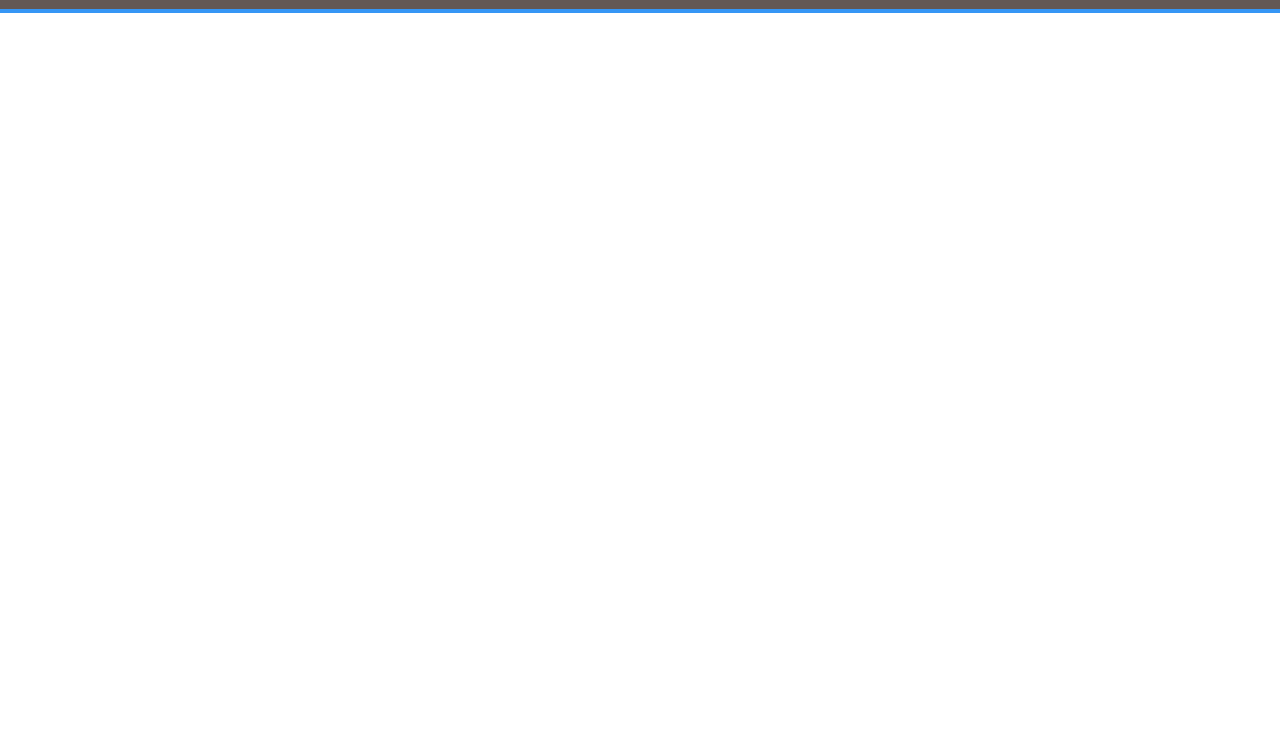
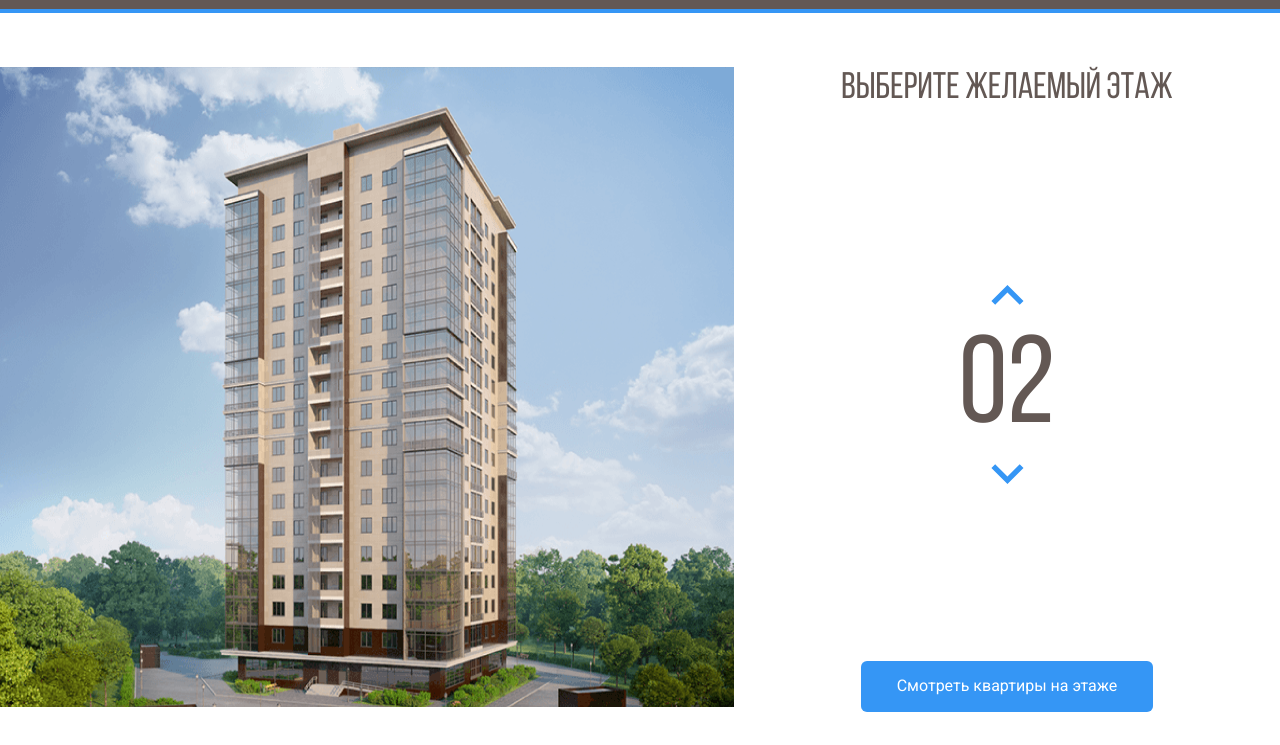
Before and after one commit to ilfat1508/melody, a plain HTML site: page index.html in a window 1280 px wide. Shown: the part 55-800 px from the top of the page. Drawn offline with nearby package versions, Linux system fonts and the light colour scheme.

Commit message:
added content

```diff
--- a/css/style.css
+++ b/css/style.css
@@ -1,3 +1,12 @@
+@font-face {
+  font-family: "Bebas Neue";
+  src: local("Bebas Neue Regular Regular"), local("BebasNeueRegular"),
+    url("../fonts/BebasNeueRegular.woff2") format("woff2"),
+    url("../fonts/BebasNeueRegular.woff") format("woff");
+  font-weight: normal;
+  font-style: normal;
+  font-display: swap;
+}
 * {
   box-sizing: border-box;
 }
@@ -52,3 +61,68 @@ body {
   text-decoration: none;
   color: #fff;
 }
+.main {
+  max-width: 1280px;
+  margin: auto;
+  padding-top: 54px;
+  display: flex;
+}
+
+.home-image path {
+  opacity: 0;
+  cursor: pointer;
+}
+
+.home-image path:hover {
+  opacity: 1;
+}
+
+.main-info {
+  flex-grow: 1;
+  text-align: center;
+  display: flex;
+  flex-direction: column;
+  align-items: center;
+  justify-content: space-between;
+}
+
+.counter-group {
+  display: flex;
+  flex-direction: column;
+  align-items: center;
+}
+
+.counter-button {
+  background-color: #fff;
+  border: none;
+}
+
+.counter-arrow-down {
+  transform: rotateX(180deg);
+}
+
+.main-title {
+  margin: 0;
+  font-family: "Bebas Neue", sans-serif;
+  font-style: normal;
+  font-weight: 400;
+  font-size: 37px;
+  line-height: 44px;
+  color: #635854;
+}
+
+.counter {
+  font-family: "Bebas Neue", sans-serif;
+  color: #635854;
+  font-size: 124px;
+  margin-top: 10px;
+}
+
+.button-primary {
+  background: #3596f5;
+  border-radius: 6px;
+  padding: 16px 36px;
+  color: #fff;
+  border: none;
+  cursor: pointer;
+}
--- a/index.html
+++ b/index.html
@@ -58,5 +58,147 @@
         <!-- /.navbar -->
       </div>
     </header>
+    <main class="main">
+      <div class="main-image">
+        <svg
+          class="home-image"
+          width="734"
+          height="640px"
+          viewBox="0 0 734 640"
+          fill="none"
+          xmlns="http://www.w3.org/2000/svg"
+          xmlns:xlink="http://www.w3.org/1999/xlink"
+        >
+          <rect width="734" height="120%" fill="url(#pattern0)" />
+          <defs>
+            <pattern
+              id="pattern0"
+              patternContentUnits="objectBoundingBox"
+              width="1"
+              height="1"
+            >
+              <use
+                xlink:href="#image0_1_86"
+                transform="translate(-0.00408719) scale(0.0013624)"
+              />
+            </pattern>
+            <image
+              id="image0_1_86"
+              width="740"
+              height="640"
+              xlink:href="img/home.png"
+            />
+          </defs>
+          <path
+            d="M222 527L442.8 535L512 521.3V543L443.5 562.7L222 551.7V527Z"
+            fill="#3595F6"
+            fill-opacity="0.75"
+          />
+          <path
+            d="M223 526V501L443.3 504.3L513 501V521L443.7 534L223 526Z"
+            fill="#3595F6"
+            fill-opacity="0.75"
+          />
+          <path
+            d="M223 500V475H444H513V498L445 505L223 500Z"
+            fill="#3595F6"
+            fill-opacity="0.75"
+          />
+          <path
+            d="M223 476V451L444.3 447.3L512 454V476H444"
+            fill="#3595F6"
+            fill-opacity="0.75"
+          />
+          <path
+            d="M223 450V424L444.5 420.7L513 431.7V453L444 446.3L223 450Z"
+            fill="#3595F6"
+            fill-opacity="0.75"
+          />
+          <path
+            d="M222 423V399.3L443 387L514 410V431.3L443 419L222 423Z"
+            fill="#3595F6"
+            fill-opacity="0.75"
+          />
+          <path
+            d="M222 401V376L444.2 359.7L514 388.3V409L443.7 387.3L222 401Z"
+            fill="#3595F6"
+            fill-opacity="0.75"
+          />
+          <path
+            d="M222 376V351L444.5 330.7L514 367.3V388L442 359.3L222 376Z"
+            fill="#3595F6"
+            fill-opacity="0.75"
+          />
+          <path
+            d="M222 350V326L445 301.3L514 345.3V367L444.7 329L222 350Z"
+            fill="#3595F6"
+            fill-opacity="0.75"
+          />
+          <path
+            d="M222 325V301L444.5 272.3L514 323.3V344L443.7 301.7L222 325Z"
+            fill="#3595F6"
+            fill-opacity="0.75"
+          />
+          <path
+            d="M221 301V277L443.3 244L514 303.3V323L444 272.3L221 301Z"
+            fill="#3595F6"
+            fill-opacity="0.75"
+          />
+          <path
+            d="M222 276V252L443.2 217L513 281V302L444.3 243.7L222 276Z"
+            fill="#3595F6"
+            fill-opacity="0.75"
+          />
+          <path
+            d="M222 252V227L444.3 189L513 259.3V280L444 216L222 252Z"
+            fill="#3595F6"
+            fill-opacity="0.75"
+          />
+          <path
+            d="M222 226V201L442.8 157.3L513 236.3V259L444 185.7L222 226Z"
+            fill="#3595F6"
+            fill-opacity="0.75"
+          />
+          <path
+            d="M223 202V177L443 129L513 214V237L442.3 157.7L223 202Z"
+            fill="#3595F6"
+            fill-opacity="0.75"
+          />
+          <path
+            d="M222 177V152L441.8 100L513 192.3V215L443.3 128.7L222 177Z"
+            fill="#3595F6"
+            fill-opacity="0.75"
+          />
+          <path
+            d="M222 152V126L444 69.3L513 171V192L443.7 100.3L222 152Z"
+            fill="#3595F6"
+            fill-opacity="0.75"
+          />
+        </svg>
+      </div>
+      <div class="main-info">
+        <h1 class="main-title">Выберите желаемый этаж</h1>
+        <div class="counter-group">
+          <button class="counter-button counter-up">
+            <img
+              src="img/arrow.svg"
+              class="counter-arrow counter-arrow-up"
+              alt="arrow-up"
+            />
+          </button>
+          <span class="counter">02</span>
+          <button class="counter-button counter-down">
+            <img
+              src="img/arrow.svg"
+              class="counter-arrow counter-arrow-down"
+              alt="arrow-up"
+            />
+          </button>
+        </div>
+        <button class="button button-primary">
+          Смотреть квартиры на этаже
+        </button>
+      </div>
+    </main>
   </body>
 </html>
```
Also changed, not shown: fonts/BebasNeueRegular.woff (added), fonts/BebasNeueRegular.woff2 (added), img/Group3.svg (added), img/arrow.png (added), img/arrow.svg (added), img/home.png (added).
